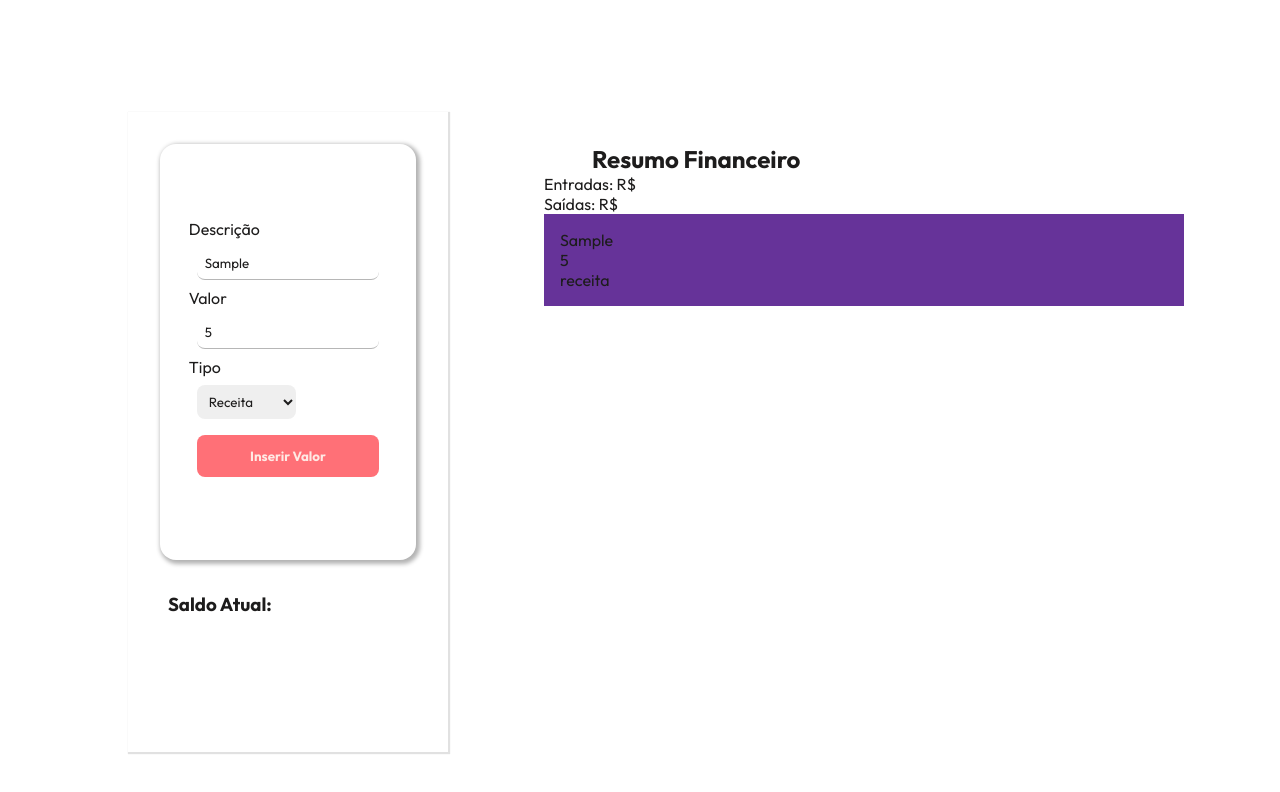
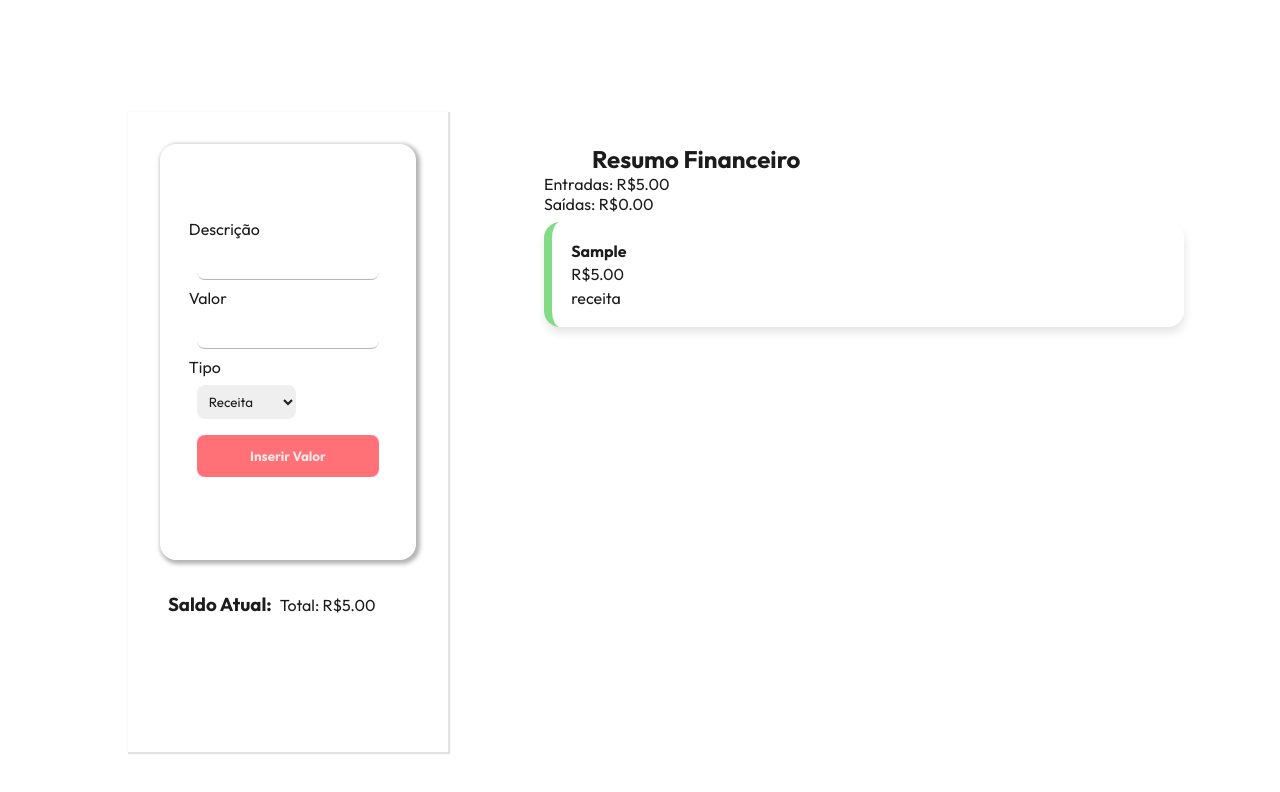
Before and after one commit to leticiaocr/gerenciadorDeFinancas, a plain HTML site: page index.html in a window 1280 px wide. Both pictures are taken after typing "Sample", "5" into the empty fields and a click on the button "Inserir Valor". Drawn offline with Linux system fonts and the light colour scheme.

Commit message:
feat:  calculos, inserindo dados e limpando input

```diff
--- a/assets/css/style.css
+++ b/assets/css/style.css
@@ -57,8 +57,7 @@ body {
     padding: 1rem;
 }
 
-.insert input
- {
+.insert input {
 
     padding: .5rem;
     border-radius: .5rem;
@@ -106,8 +105,31 @@ body {
     margin-left: 3rem;
 }
 
-.list{
-   background-color: rebeccapurple;
-   padding: 1rem;
-   margin-bottom: .5rem;
+.list {
+    padding: 1rem;
+    margin-top: .5rem;
+    border-radius: 1rem;
+    box-shadow: 1px 6px 8px rgba(0, 0, 0, 0.1);
+
 }
+
+.list p {
+    margin: .2rem;
+}
+
+.description {
+    font-weight: bold;
+}
+
+.input {
+    border-left: 8px solid rgba(30, 190, 38, 0.548);
+}
+
+.exit {
+    border-left: 8px solid rgba(189, 21, 35, 0.651);
+}
+
+.amount{
+    margin-left: .5rem;
+    margin-top: .2rem;
+}
--- a/assets/js/main.js
+++ b/assets/js/main.js
@@ -4,7 +4,13 @@ class Gerenciador {
     constructor() {
         this.formulario = document.querySelector('.insert');
         this.amount = document.querySelector('.amount');
+        this.incomes = document.querySelector('.incomes');
+        this.expenses = document.querySelector('.expenses');
+        this.amount = document.querySelector('.amount');
+        this.entradasTotal = 0;
+        this.saidasTotal = 0;
         this.event();
+        this.loadFromLocalStorage();
     }
 
     // ESCUTA O EVENTO DE SUBMIT E MANDA PARA A FUNÇÃO QUE VAI MANIPULAR ESSE EVENTO
@@ -18,11 +24,18 @@ class Gerenciador {
     handleSubmit(e) {
         e.preventDefault();
         const description = this.formulario.querySelector('.description').value;
-        const value = this.formulario.querySelector('.value').value;
+        const value = parseFloat(this.formulario.querySelector('.value').value); // Converter para número de ponto flutuante
         const type = this.formulario.querySelector('.type').value;
         this.enterData(description, value, type);
+        this.calculateTotal(type, value);
+        this.clearInputs();
+    }
+    //LIMPAR O INPUT APÓS O EVENTO DE SUBMIT
 
-    }
+    clearInputs() {
+        this.formulario.querySelector('.description').value = "";
+        this.formulario.querySelector('.value').value = "";
+      }
 
     // COLOCAR OS DADOS NO RESUMO FINANCEIRO
 
@@ -35,12 +48,17 @@ class Gerenciador {
 
 
         const descricao = document.createElement("p");
+        descricao.textContent = description;
+        descricao.classList.add("description");
+
         const valor = document.createElement("p");
+        valor.textContent = "R$" + value.toFixed(2);
+        valor.classList.add("value");
+
         const tipo = document.createElement("p");
+        tipo.textContent = type;
 
-        descricao.textContent = description;
-        valor.textContent = value;
-        tipo.textContent = type;
+
 
         div.appendChild(descricao);
         div.appendChild(valor);
@@ -48,17 +66,44 @@ class Gerenciador {
 
         local.appendChild(div);
 
-
-        // se o type for entrada adicionar seletor vermelho, se for saída adicionar verde
+        if (type === 'receita') {
+            div.classList.add('input');
+        } if (type === 'despesa') {
+            div.classList.add('exit');
+        }
 
     }
 
-
     // REALIZAR O CALCULOS
 
-    // COLOCAR RESUMO DE ENTRADAS, SAÍDAS E TOTAL
+    calculateTotal(type, value) {
 
-    // TRABALHAR O LOCALSTORAGE
+        if (type === 'receita') {
+            this.entradasTotal += value;
+        } if (type === 'despesa') {
+            this.saidasTotal += value;
+        }
+
+        const totalGeral = this.entradasTotal - this.saidasTotal;
+
+        this.displayTotal(this.entradasTotal, this.saidasTotal, totalGeral);
+    }
+
+    //COLOCAR TOTAIS NO HTML
+    displayTotal(entradasTotal, saidasTotal, totalGeral) {
+        this.incomes.textContent = "Entradas: R$" + entradasTotal.toFixed(2);
+        this.expenses.textContent = "Saídas: R$" + saidasTotal.toFixed(2);
+        this.amount.textContent = "Total: R$" + totalGeral.toFixed(2);
+      }
+     // SALVAR OS DADOS NO LOCALSTORAGE
+
 }
 
+
+// TRABALHAR O LOCALSTORAGE
+
+
+// VALIDAÇÃO DE FORMULARIOS
+
+
 const gerenciador = new Gerenciador();
```
